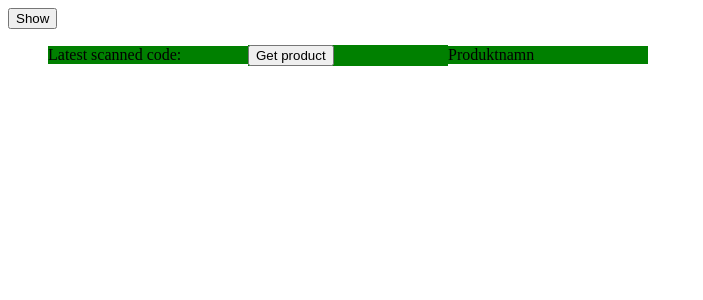
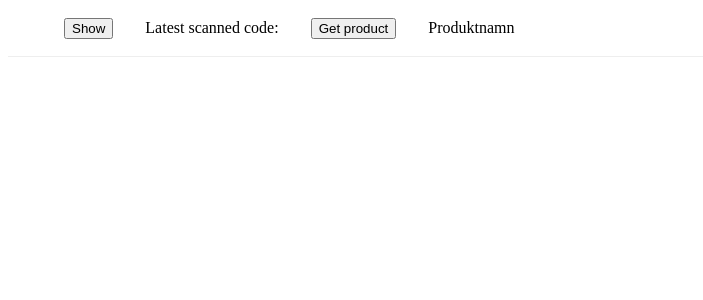
Before and after one commit to juliusedqvist/fridge_project, a Nuxt app in the folder frontend/: page / in a window 1280 px wide. Shown: the top 300 px of the page, without its empty margins (0-703 px from the left). Built offline with nearby package versions, Linux system fonts and the light colour scheme.

Commit message:
fast-build

```diff
--- a/frontend/package.json
+++ b/frontend/package.json
@@ -10,6 +10,8 @@
     "postinstall": "nuxt prepare"
   },
   "dependencies": {
+    "@ericblade/quagga2": "^1.8.4",
+    "axios": "^1.9.0",
     "nuxt": "^3.17.2",
     "quagga": "^0.12.1",
     "vue": "^3.5.13",
--- a/frontend/pages/scanner.vue
+++ b/frontend/pages/scanner.vue
@@ -1,12 +1,12 @@
 <template>
   <div>
-    <button @click="startButton"> {{ show ? "Hide" : "Show" }} </button>
   </div>
   <div>
-    <ul>
-      <li class="navbar">Latest scanned code: {{ latestCode }}</li>
-      <li class="navbar"><button @click="findProduct(latestCode)">Get product</button></li>
-      <li class="navbar">{{ product }}</li>
+    <ul class="navbar">
+      <li class="nav-element"><button @click="startButton"> {{ show ? "Hide" : "Show" }} </button></li>
+      <li class="nav-element">Latest scanned code: {{ latestCode }}</li>
+      <li class="nav-element"><button @click="findProduct(latestCode)">Get product</button></li>
+      <li class="nav-element">{{ product }}</li>
     </ul>
   </div>
   <div v-if="show">
@@ -120,8 +120,18 @@ div[ref="scannerContainer"] canvas {
 }
 
 .navbar {
-  display: inline-block;
-  width: 200px;
-  background-color: green;
+  display: flex;
+  list-style: none;
+  padding-bottom: 8px;
+  margin: 0;
+  border-bottom: ridge 1px;
+}
+
+.nav-element {
+  display: flex;
+  align-items: center;
+  justify-content: flex-start;
+  height: 40px;
+  padding: 0 1rem;
 }
 </style>
```
Also changed, not shown: 1 other file (tests, documents, lock files or other folders).
